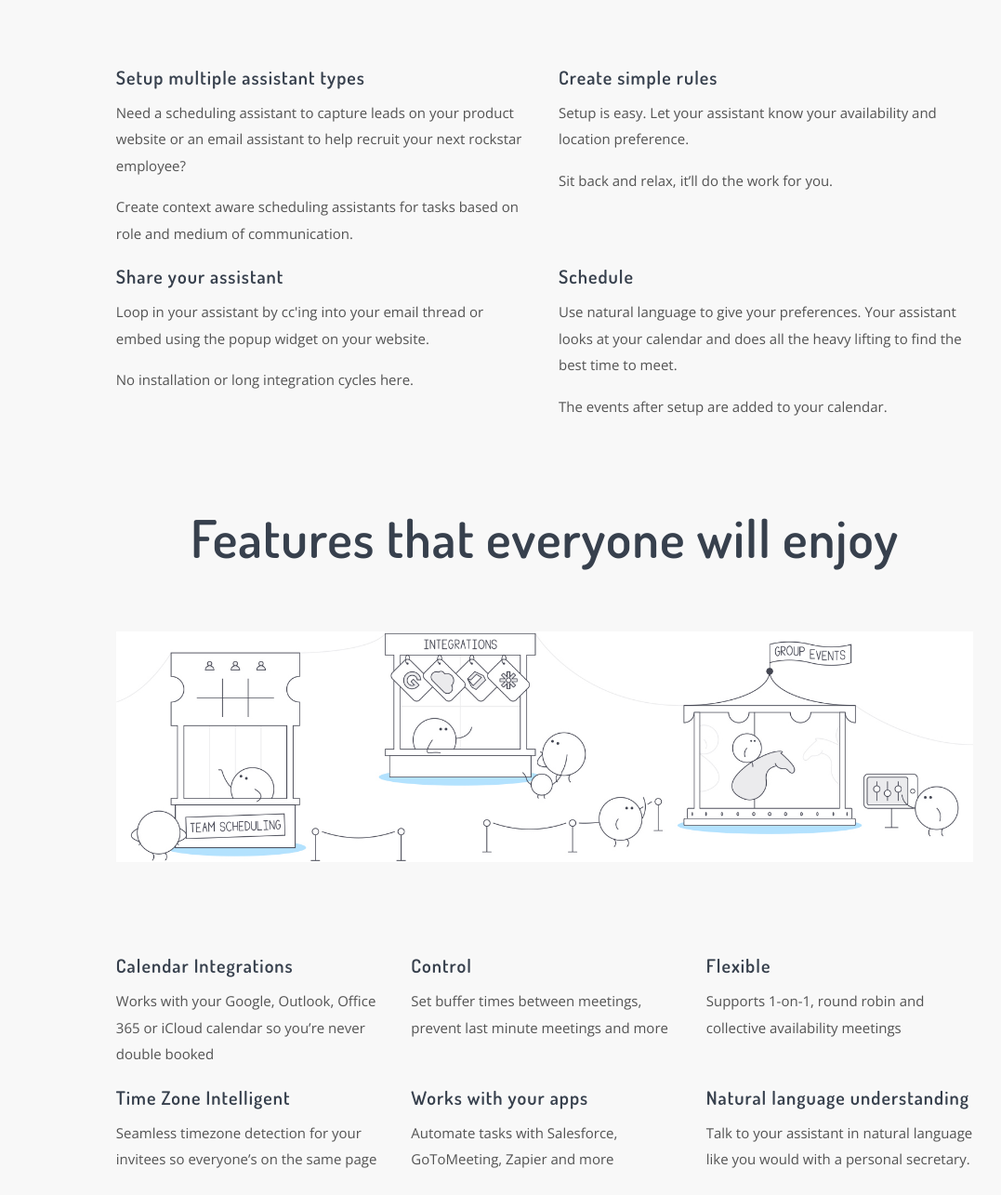
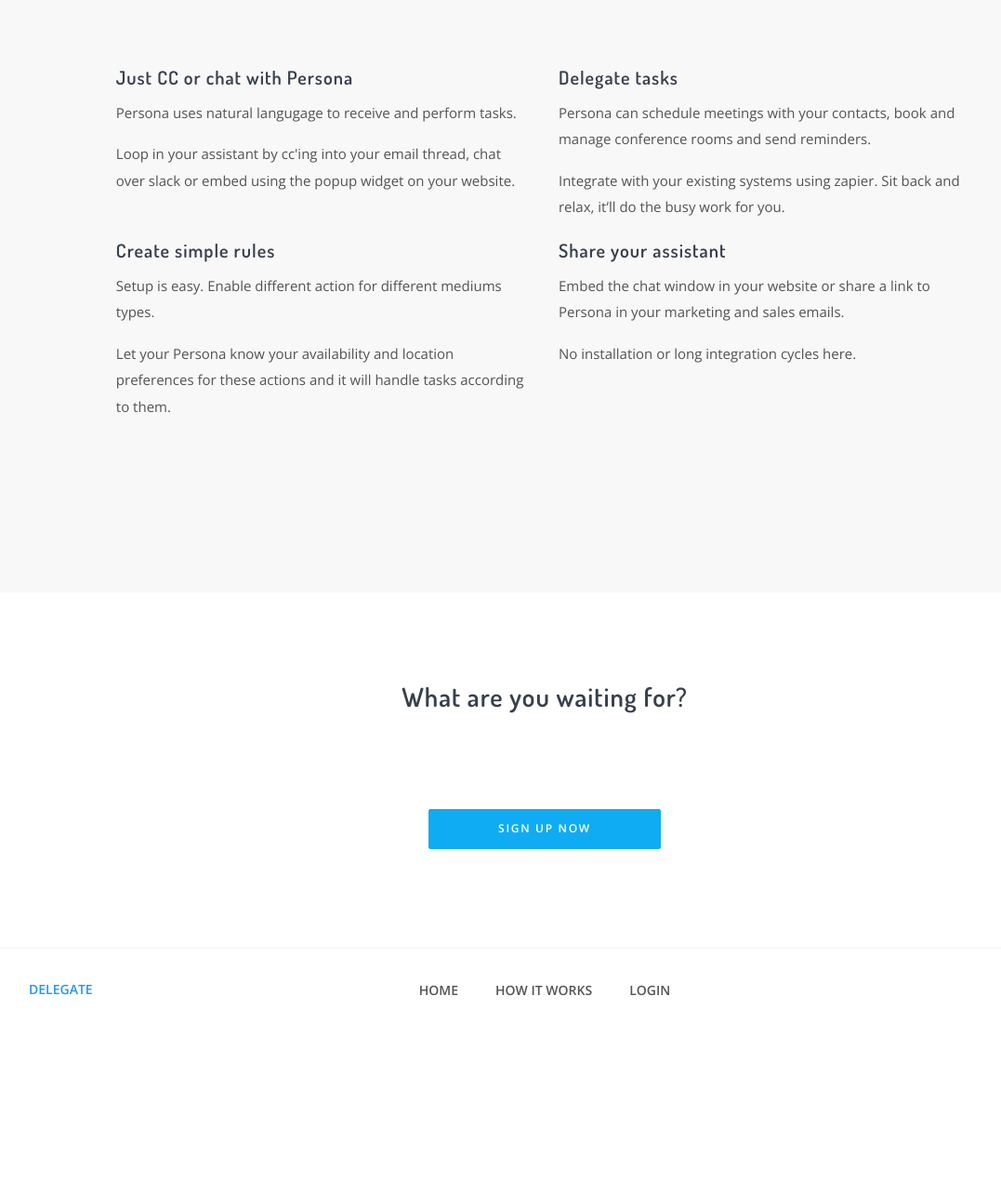
Before and after one commit to krishdeeplearning/delegate_website, a plain HTML site: page index.html in a window 1280 px wide. Shown: the part 955-2240 px from the top of the page at 93% size, without its empty margins (54-1131 px from the left). After the commit the page ends 2066 px from the top, so only its background shows below. Drawn offline with nearby package versions, Linux system fonts and the light colour scheme; a script that the page names is missing.

Commit message:
updated homepage

```diff
--- a/index.html
+++ b/index.html
@@ -37,7 +37,7 @@
           <ul class="topbar-nav nav">
             <li class="nav-item"><a class="nav-link" href="index.html">Home</a></li>
             <li class="nav-item"><a class="nav-link" href="#" data-scrollto="how-it-works">How it Works</a></li>
-            <li class="nav-item"><a class="nav-link" href="#" data-scrollto="features-enjoy">Features</a></li>
+            <!-- <li class="nav-item"><a class="nav-link" href="#" data-scrollto="features-enjoy">Features</a></li> -->
             <li class="nav-item"><a class="nav-link" href="https://docs.google.com/forms/d/e/1FAIpQLSf4hqVKBpCcAPlaZW-Oi1sKawuwec5OBcr0aHhGxXHrxuTdrQ/viewform">Login</a></li>
           </ul>
         </div>
@@ -57,14 +57,31 @@
           <div class="col-12 col-lg-8 offset-lg-2 align-self-center">
 
            <!-- <h1 class="display-1 " data-type="Your scheduling super assistant" data-loop="false" style="color:#2196f3"></h1> -->
-					 <h1 class="display-1 " data-type="Eliminate time spent scheduling meetings" data-loop="false" style="color:#2196f3"></h1>
-            <br>
-            <p class="fs-25 w-full mx-auto"> AI powered scheduling assistant that talks over <strong>email, slack and web</strong>. </p>
+           <!-- <div class="col-12 align-self-center">
+             <h1 class="display-4 "> AI powered secretary for productive workdays</span></h1>
+           </div>
 
+           <div class="col-12" style="margin-top:10%;">
+               <div class="col-10 offset-1">
+                <p class="fs-20 w-full mx-auto" style="text-align: left !important"><strong>Focus on your <span class="text-primary" >work</span>. Let Persona handle your <span class="text-primary" data-type="scheduling your meetings,  conference room bookings, sending task reminders, arranging meeting notes"></span></strong></p>
+               </div>
+           </div>
+
+            <div class="col-12 align-self-center" style="margin-top:5%;">
+              <a class="btn btn-lg btn-primary" href="https://docs.google.com/forms/d/e/1FAIpQLSf4hqVKBpCcAPlaZW-Oi1sKawuwec5OBcr0aHhGxXHrxuTdrQ/viewform">Sign Up for Our Upcoming Launch</a>
+            </div> -->
+
+           <div class="row h-full">
+             <div class="col-12 align-self-center" style="margin-bottom: 10%;">
+               <h3 class="display-3 ">  AI powered secretary for <span class="text-primary">productive workdays</span></h3>
+             </div>
+             <div class="col-12 align-self-center">
+               <p class="fs-20 w-full mx-auto" ><strong>Focus on your <span class="text-primary" >work</span>. Let Persona handle <span class="text-primary" data-type="scheduling your meetings, your conference room bookings, your task reminders, arranging your meeting notes"></span></strong></p>
+              </div>
+             </div>
+              <div class="col-12 align-self-center">
                 <hr class="w-80">
-            <br>
-
-            <a class="btn btn-lg btn-primary" href="https://docs.google.com/forms/d/e/1FAIpQLSf4hqVKBpCcAPlaZW-Oi1sKawuwec5OBcr0aHhGxXHrxuTdrQ/viewform">Sign Up for Free</a>
+                <a class="btn btn-lg btn-primary" href="https://docs.google.com/forms/d/e/1FAIpQLSf4hqVKBpCcAPlaZW-Oi1sKawuwec5OBcr0aHhGxXHrxuTdrQ/viewform">Sign Up for Our Launch</a>
               </div>
         </div>
 
@@ -102,12 +119,23 @@
 
 							<div class="row h-full">
 
-								<div class="col-12 col-md-6">
+								<!-- <div class="col-12 col-md-6">
 									<h5 class="display-5"> Setup multiple assistant types</h5>
 									<p>Need a scheduling assistant to capture leads on your product website or an email assistant to help recruit your next rockstar employee?</p>
 									<p>Create context aware scheduling assistants for tasks based on role and medium of communication.</p>
+		            </div> -->
+
+                <div class="col-12 col-md-6">
+									<h5 class="display-5"> Just CC or chat with Persona</h5>
+									<p>Persona uses natural langugage to receive and perform tasks.</p>
+									<p>Loop in your assistant by cc'ing into your email thread, chat over slack or embed using the popup widget on your website.</p>
 		            </div>
 
+                <div class="col-12 col-md-6">
+									<h5 class="display-5"> Delegate tasks</h5>
+									<p>Persona can schedule meetings with your contacts, book and manage conference rooms and send reminders.</p>
+                  <p>Integrate with your existing systems using zapier. Sit back and relax, it’ll do the busy work for you.</p>
+								</div>
 								<!-- <div class="col-12 col-md-8 ">
 									<img src="https://assets.calendly.com/assets/landing/homepage/availability-dc82b2278e9f8d2935b6357c9798c0c4d19f2110fa36d3e96447421ea4723454.jpg" class="img-fluid" alt="Responsive image">
 								</div> -->
@@ -118,13 +146,13 @@
 
 								<div class="col-12 col-md-6">
 									<h5 class="display-5"> Create simple rules</h5>
-									<p>Setup is easy. Let your assistant know your availability and location preference.</p>
-									<p>Sit back and relax, it’ll do the work for you.</p>
+									<p>Setup is easy. Enable different action for different mediums types.</p>
+									<p>Let your Persona know your availability and location preferences for these actions and it will handle tasks according to them.</p>
 								</div>
 
 								<div class="col-12 col-md-6">
 									<h5 class="display-5"> Share your assistant</h5>
-									<p>Loop in your assistant by cc'ing into your email thread or embed using the popup widget on your website.</p>
+									<p>Embed the chat window in your website or share a link to Persona in your marketing and sales emails.</p>
 									<p>No installation or long integration cycles here.</p>
 								</div>
 
@@ -137,11 +165,11 @@
 									<img src="https://assets.calendly.com/assets/landing/homepage/booking-5d69080d703f450254ddbfb88237486792c223215dbb652324408ed0aa04a2ad.jpg" class="img-fluid" alt="Responsive image">
 								</div> -->
 
-								<div class="col-12 col-md-6">
+								<!-- <div class="col-12 col-md-6">
 									<h5 class="display-5"> Schedule</h5>
 									<p>Use natural language to give your preferences. Your assistant looks at your calendar and does all the heavy lifting to find the best time to meet.</p>
 									<p>The events after setup are added to your calendar.</p>
-								</div>
+								</div> -->
 
 
 							</div>
@@ -155,6 +183,9 @@
 
         </div>
 
+      </section>
+
+      <!-- <section class="section" id="section-features-enjoy">
         <div class="container" id="features-enjoy" >
           <header class="section-header">
             <h4 class="display-4">Features that everyone will enjoy </h4>
@@ -169,37 +200,30 @@
             <div class="col-12 col-lg-10 offset-lg-1 align-self-center">
 
               <div class="row h-full">
-								<div class="col-12 col-md-12" style="height: 10%; margin-bottom: 10%;">
-									<img src="assets/img/features-enjoy.jpg" class="img-fluid" alt="Responsive image">
+
+
+                <div class="col-6">
+                  <h5 class="display-5">Calendar Integrations</h5>
+                  <p>Works with your Google, Outlook, Office 365 or iCloud calendar. The assistant also has an inbuilt calendar.</p>
                 </div>
 
-								<div class="col-12 col-md-4">
-									<h5 class="display-5">Calendar Integrations</h5>
-									<p>Works with your Google, Outlook, Office 365 or iCloud calendar so you’re never double booked</p>
-		            </div>
-
-								<div class="col-12 col-md-4">
+                <div class="col-6">
                   <h5 class="display-5">Control</h5>
                   <p>Set buffer times between meetings, prevent last minute meetings and more</p>
                 </div>
 
-								<div class="col-12 col-md-4">
-									<h5 class="display-5">Flexible</h5>
-									<p>Supports 1-on-1, round robin and collective availability meetings</p>
-								</div>
-
-								<div class="col-12 col-md-4">
+                <div class="col-6">
                   <h5 class="display-5"> Time Zone Intelligent</h5>
                   <p>Seamless timezone detection for your invitees so everyone’s on the same page</p>
                 </div>
 
-								<div class="col-12 col-md-4">
+                <div class="col-6">
                   <h5 class="display-5"> Works with your apps</h5>
                   <p>Automate tasks with Salesforce, GoToMeeting, Zapier and more</p>
                 </div>
 
 
-								<div class="col-12 col-md-4">
+                <div class="col-6">
                   <h5 class="display-5"> Natural language understanding</h5>
                   <p>Talk to your assistant in natural language like you would with a personal secretary.</p>
                 </div>
@@ -221,9 +245,7 @@
 
 
         </div>
-      </section>
-
-
+      </section> -->
 
 
 
@@ -259,17 +281,17 @@
             <ul class="nav nav-primary nav-hero">
               <li class="nav-item"><a class="nav-link" href="index.html">Home</a></li>
               <li class="nav-item"><a class="nav-link" href="#" data-scrollto="how-it-works">How it Works</a></li>
-              <li class="nav-item"><a class="nav-link" href="#" data-scrollto="features-enjoy">Features</a></li>
+              <!-- <li class="nav-item"><a class="nav-link" href="#" data-scrollto="features-enjoy">Features</a></li> -->
               <li class="nav-item"><a class="nav-link" href="https://docs.google.com/forms/d/e/1FAIpQLSf4hqVKBpCcAPlaZW-Oi1sKawuwec5OBcr0aHhGxXHrxuTdrQ/viewform">Login</a></li>
             </ul>
           </div>
 
           <div class="col-12 col-lg-3">
             <div class="social text-center text-lg-right">
-              <a class="social-facebook" href="#"><i class="fa fa-facebook"></i></a>
+              <!-- <a class="social-facebook" href="#"><i class="fa fa-facebook"></i></a>
               <a class="social-twitter" href="#"><i class="fa fa-twitter"></i></a>
               <a class="social-instagram" href="#"><i class="fa fa-instagram"></i></a>
-              <a class="social-dribbble" href="#"><i class="fa fa-dribbble"></i></a>
+              <a class="social-dribbble" href="#"><i class="fa fa-dribbble"></i></a> -->
             </div>
           </div>
         </div>
```
Lines whose indentation alone changed are shown as unchanged.
